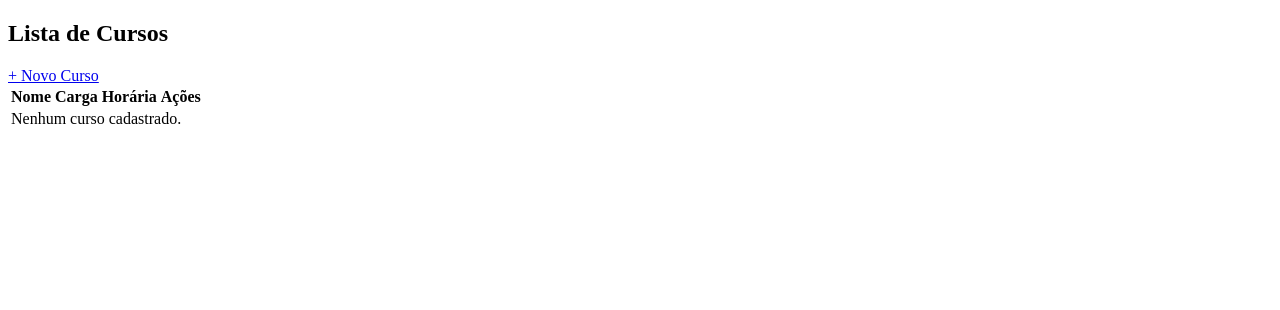
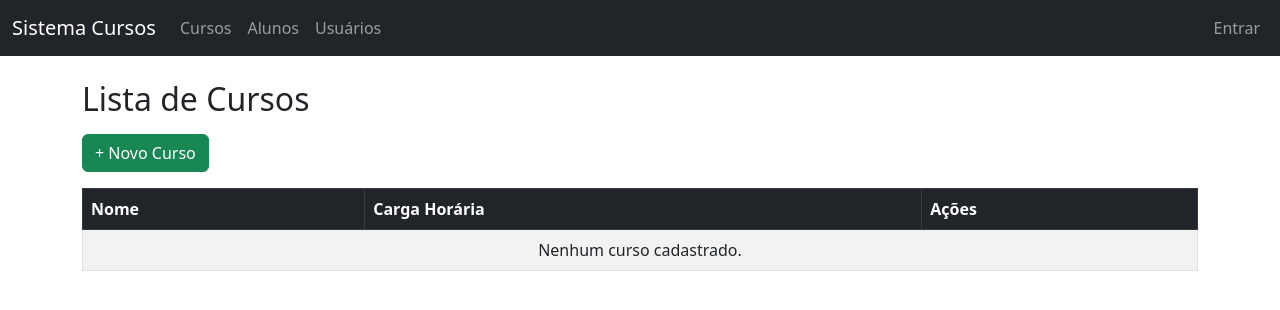
Before and after one commit to Maira-Ramos/sistema_cursos, a Django app: page /cursos/ in a window 1280 px wide. Shown: the top 310 px of the page. Run offline with Django 4.2, Linux system fonts and the light colour scheme; data that the repository does not hold is empty.

Commit message:
Adicionando template da base.html com Bootstrap e navbar

```diff
--- a/templates/base.html
+++ b/templates/base.html
@@ -1 +1,75 @@
-<!DOCTYPE html><html><head><title>Base</title></head><body>{% block content %}{% endblock %}</body></html>
+<!DOCTYPE html>
+<html lang="pt-br">
+<head>
+    <meta charset="UTF-8">
+    <meta name="viewport" content="width=device-width, initial-scale=1.0">
+    <title>Sistema de Cursos</title>
+
+    <!-- Bootstrap CSS -->
+    <link
+        href="https://cdn.jsdelivr.net/npm/bootstrap@5.3.0/dist/css/bootstrap.min.css"
+        rel="stylesheet">
+</head>
+
+<body>
+
+<nav class="navbar navbar-expand-lg navbar-dark bg-dark mb-4">
+  <div class="container-fluid">
+    <a class="navbar-brand" href="/">Sistema Cursos</a>
+
+    <button class="navbar-toggler" type="button"
+            data-bs-toggle="collapse" data-bs-target="#navbarNav">
+      <span class="navbar-toggler-icon"></span>
+    </button>
+
+    <div class="collapse navbar-collapse" id="navbarNav">
+      <ul class="navbar-nav me-auto">
+
+        <li class="nav-item">
+          <a class="nav-link" href="/cursos/">Cursos</a>
+        </li>
+
+        <li class="nav-item">
+          <a class="nav-link" href="/alunos/">Alunos</a>
+        </li>
+
+        <li class="nav-item">
+          <a class="nav-link" href="/usuarios/">Usuários</a>
+        </li>
+
+      </ul>
+
+      <ul class="navbar-nav">
+
+        {% if user.is_authenticated %}
+        <li class="nav-item">
+          <span class="nav-link">Olá, {{ user.username }}</span>
+        </li>
+
+        <li class="nav-item">
+          <a class="nav-link text-danger" href="/usuarios/logout/">Sair</a>
+        </li>
+
+        {% else %}
+        <li class="nav-item">
+          <a class="nav-link" href="/usuarios/login/">Entrar</a>
+        </li>
+        {% endif %}
+
+      </ul>
+    </div>
+  </div>
+</nav>
+
+<div class="container">
+    {% block content %}
+    {% endblock %}
+</div>
+
+<!-- Bootstrap JS -->
+<script
+    src="https://cdn.jsdelivr.net/npm/bootstrap@5.3.0/dist/js/bootstrap.bundle.min.js">
+</script>
+
+</body>
+</html>
```
